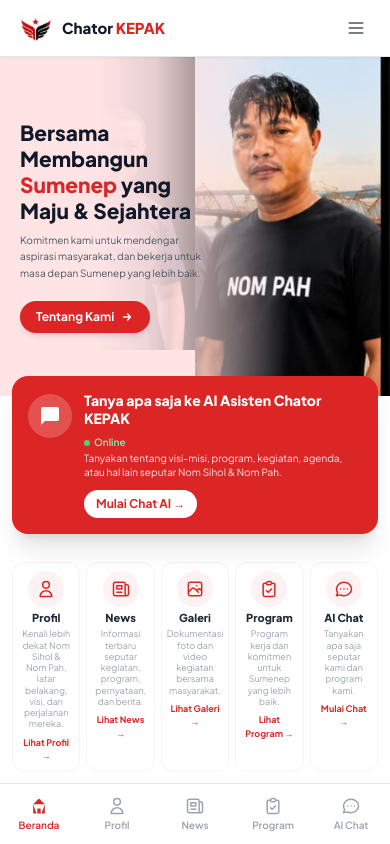
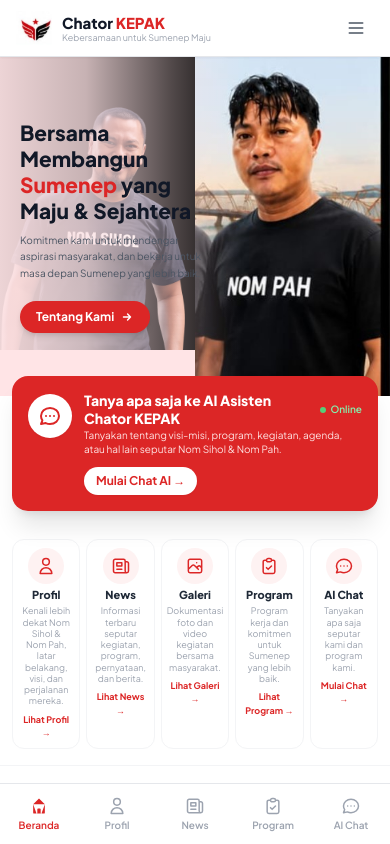
Before and after one commit to hamrasidi7-rgb/ChatorKEPAK, a Next.js app: page / in a window 390 px wide. Shown: the top 844 px of the page. Built offline with nearby package versions, Linux system fonts and the light colour scheme.

Commit message:
fix: hero gradient lighter (both faces visible), banner icon white+red, subtitle mobile

```diff
--- a/src/components/home/AIChatBanner.tsx
+++ b/src/components/home/AIChatBanner.tsx
@@ -12,24 +12,31 @@ export default function AIChatBanner({ isOnline = true }: AIChatBannerProps) {
         className="block bg-brand-red rounded-2xl p-4 shadow-xl hover:bg-brand-red-hover transition-colors"
       >
         <div className="flex items-start gap-3">
-          {/* Ikon chat */}
-          <div className="w-11 h-11 rounded-full bg-white/20 flex items-center justify-center flex-shrink-0 mt-0.5">
+          {/* Ikon chat: lingkaran putih + ikon merah */}
+          <div className="w-11 h-11 rounded-full bg-white flex items-center justify-center flex-shrink-0 mt-0.5 shadow-sm">
             <svg
-              className="w-6 h-6 text-white"
-              fill="currentColor"
+              className="w-6 h-6 text-brand-red"
+              fill="none"
               viewBox="0 0 24 24"
+              stroke="currentColor"
+              strokeWidth={2}
             >
-              <path d="M21 15a2 2 0 01-2 2H7l-4 4V5a2 2 0 012-2h14a2 2 0 012 2z" />
+              <path
+                strokeLinecap="round"
+                strokeLinejoin="round"
+                d="M8 12h.01M12 12h.01M16 12h.01M21 12c0 4.418-4.03 8-9 8a9.863 9.863 0 01-4.255-.949L3 20l1.395-3.72C3.512 15.042 3 13.574 3 12c0-4.418 4.03-8 9-8s9 3.582 9 8z"
+              />
             </svg>
           </div>
 
           {/* Konten */}
           <div className="flex-1 min-w-0">
-            <div className="flex items-center gap-2 flex-wrap mb-0.5">
+            {/* Judul + Online sebaris */}
+            <div className="flex items-center justify-between gap-2 mb-0.5">
               <span className="text-white font-extrabold text-sm leading-tight">
                 Tanya apa saja ke AI Asisten Chator KEPAK
               </span>
-              <span className="flex items-center gap-1 text-[10px] font-semibold whitespace-nowrap">
+              <span className="flex items-center gap-1 text-[10px] font-semibold whitespace-nowrap flex-shrink-0">
                 <span
                   className={`w-1.5 h-1.5 rounded-full inline-block ${
                     isOnline ? "bg-green-400 animate-pulse" : "bg-gray-400"
--- a/src/components/home/HeroSection.tsx
+++ b/src/components/home/HeroSection.tsx
@@ -33,7 +33,7 @@ export default function HeroSection() {
         className="absolute inset-0 z-10 pointer-events-none"
         style={{
           background:
-            "linear-gradient(to right, rgb(255,228,230) 25%, rgba(255,228,230,0.9) 40%, rgba(255,228,230,0.5) 58%, transparent 74%)",
+            "linear-gradient(to right, rgba(255,228,230,0.93) 0%, rgba(255,228,230,0.78) 22%, rgba(255,228,230,0.32) 44%, transparent 62%)",
         }}
       />
 
--- a/src/components/layout/Header.tsx
+++ b/src/components/layout/Header.tsx
@@ -39,7 +39,7 @@ export default function Header() {
             <div className="font-extrabold text-[15px] text-gray-900">
               Chator <span className="text-brand-red">KEPAK</span>
             </div>
-            <div className="text-[10px] text-gray-400 font-normal hidden sm:block leading-none">
+            <div className="text-[9px] md:text-[10px] text-gray-400 font-normal leading-none">
               Kebersamaan untuk Sumenep Maju
             </div>
           </div>
```
